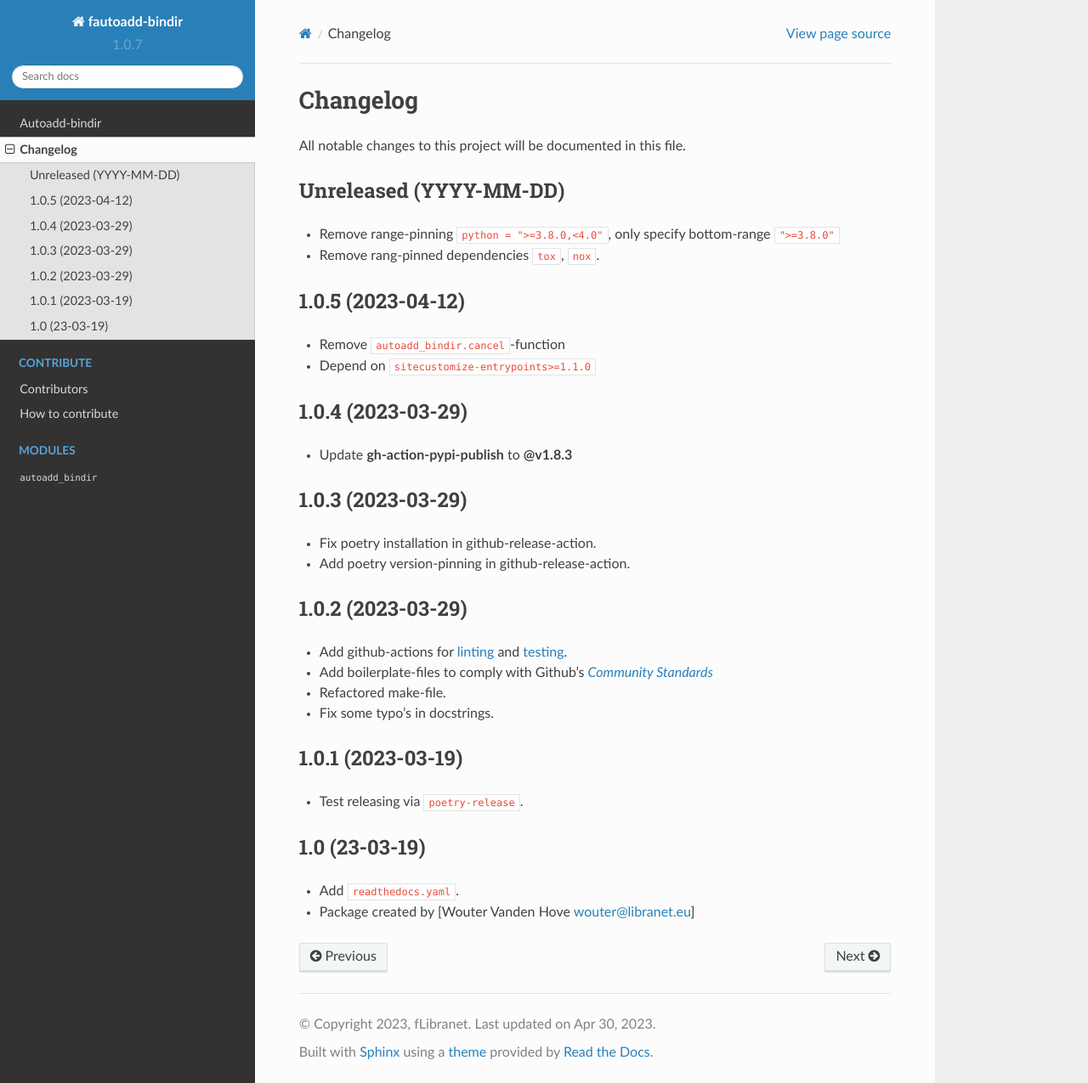
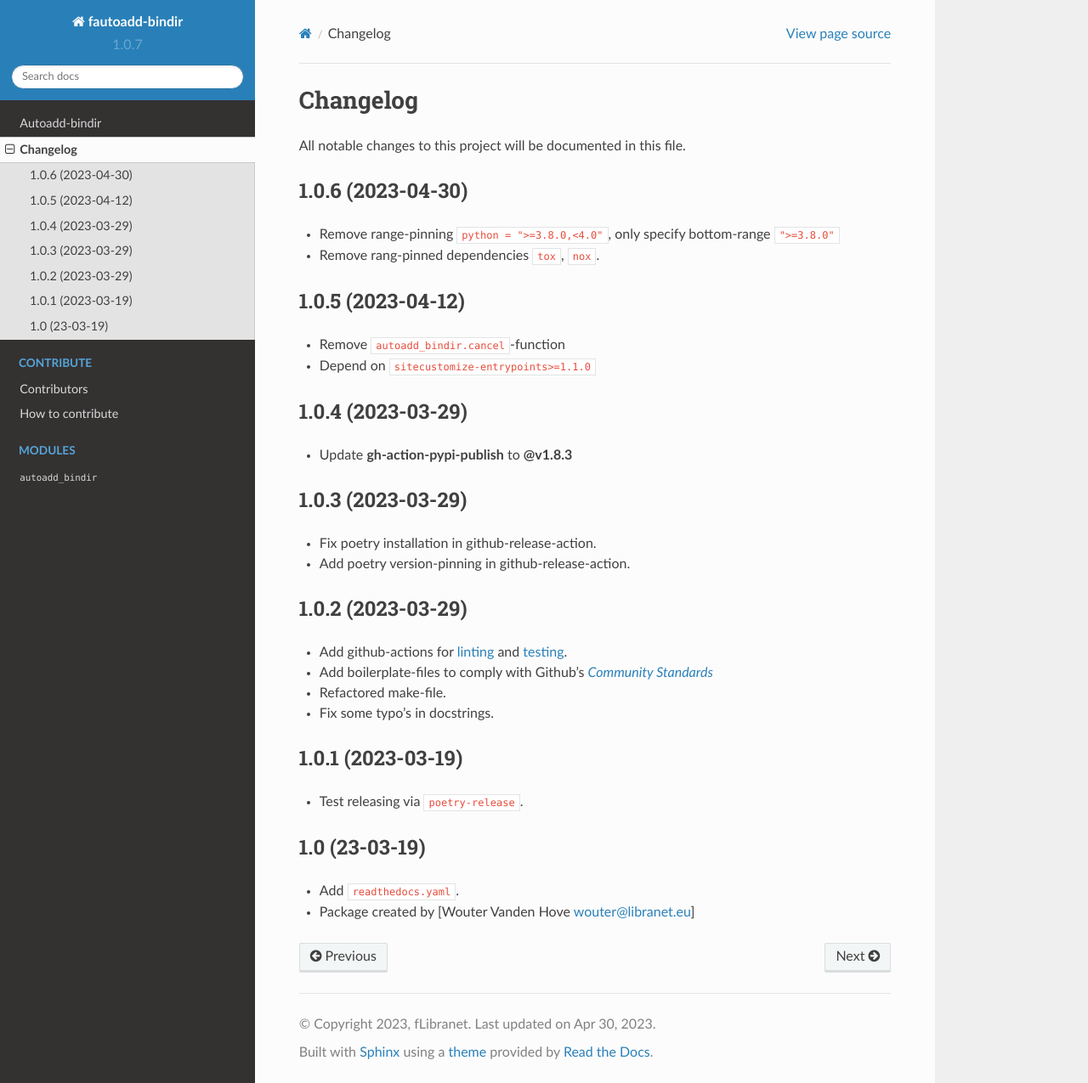
Before and after one commit to libranet/autoadd-bindir, a Sphinx documentation site: the page built from docs/changes.md, in a window 1280 px wide and 1275 px high. Shown: the whole window at 85% size. Built offline with Sphinx 7.4.7 and the Read the Docs theme 2.0.0, drawn with Linux system fonts in a browser that asks for light colours; pages that are not in the unit, such as notebooks, are missing from menus.

Commit message:
Release autoadd-bindir 1.0.6

```diff
--- a/docs/changes.md
+++ b/docs/changes.md
@@ -3,7 +3,7 @@
 All notable changes to this project will be documented in this file.
 
 
-## Unreleased (YYYY-MM-DD)
+## 1.0.6 (2023-04-30)
 
 - Remove range-pinning ``python = ">=3.8.0,<4.0"``, only specify bottom-range ``">=3.8.0"``
 
--- a/pyproject.toml
+++ b/pyproject.toml
@@ -83,7 +83,7 @@ envdir = "var/cache/nox"
 
 [tool.poetry]
 name = "autoadd_bindir"
-version = "1.0.6a0" # version managed by poetry-version-plugin
+version = "1.0.6" # version managed by poetry-version-plugin
 license = "MIT"
 description = "Automatically add bin-dir to PATH for every process in your virtualenv."
 readme = "docs/readme.md"
```
